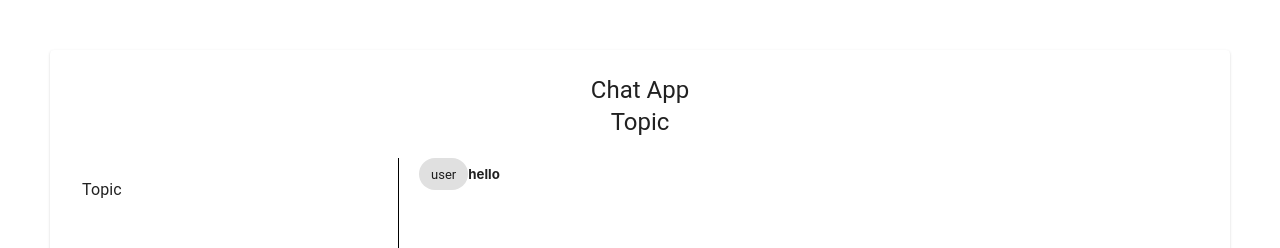
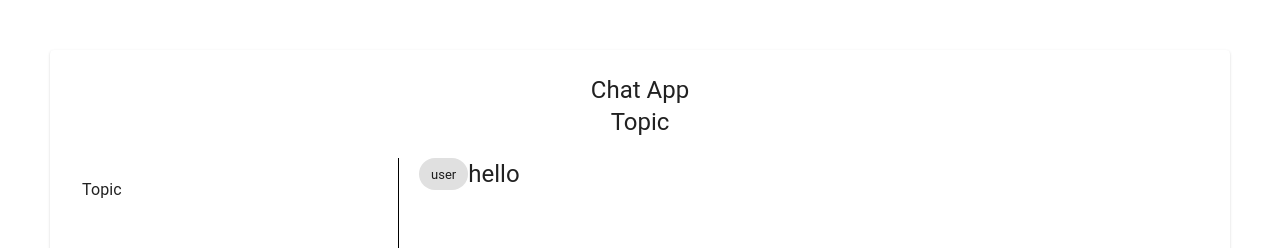
Before and after one commit to MarcGal/simple-chat, a React (Create React App) app: page / in a window 1280 px wide. Shown: the top 248 px of the page. Built offline with nearby package versions, Linux system fonts and the light colour scheme.

Commit message:
Define context in StoreJS file

```diff
--- a/src/App.js
+++ b/src/App.js
@@ -1,11 +1,14 @@
 import React from 'react';
 import './App.css';
 import Dashboard from './Dashboard';
+import Store from './Store';
 
 function App() {
   return (
     <div className="App">
-      <Dashboard/>
+      {/* <Store> */}
+        <Dashboard />
+      {/* </Store> */}
     </div>
   );
 }
--- a/src/Dashboard.js
+++ b/src/Dashboard.js
@@ -8,6 +8,7 @@ import ListItemText from '@material-ui/core/ListItemText';
 import Chip from '@material-ui/core/Chip';
 import Button from '@material-ui/core/Button';
 import TextField from '@material-ui/core/TextField';
+import {CTX} from './Store'
 
 const useStyles = makeStyles(theme => ({
   root: {
@@ -40,6 +41,11 @@ export default function Dashboard () {
 
   const classes = useStyles();
 
+  // CTX Store
+  // const [ allChats ] = React.useContext(CTX);
+
+  // console.log(allChats);
+
   const [textValue, changeTextValue ] = React.useState('');
 
   return (
@@ -69,7 +75,7 @@ export default function Dashboard () {
                 [{ from: 'user', msg: 'hello' }].map((chat, i) => (
                   <div className={classes.flex} key={i}>
                     <Chip label={chat.from} className={classes.chip} />
-                    <Typography variant='p' component="h5">
+                    <Typography variant='h5' component="h5">
                       {chat.msg}
                     </Typography>
                   </div>
--- a/src/Store.js
+++ b/src/Store.js
@@ -1,6 +1,6 @@
 import React from 'react';
 
-const CTX = React.createContext();
+export const CTX = React.createContext();
 
 const initState = {
   general: [
@@ -31,7 +31,7 @@ function reducer (state, action) {
   }
 }
 
-export default function Store (props) {
+export default function Store(props) {
 
   const reducerHook = React.useReducer(reducer, initState )
 
```
